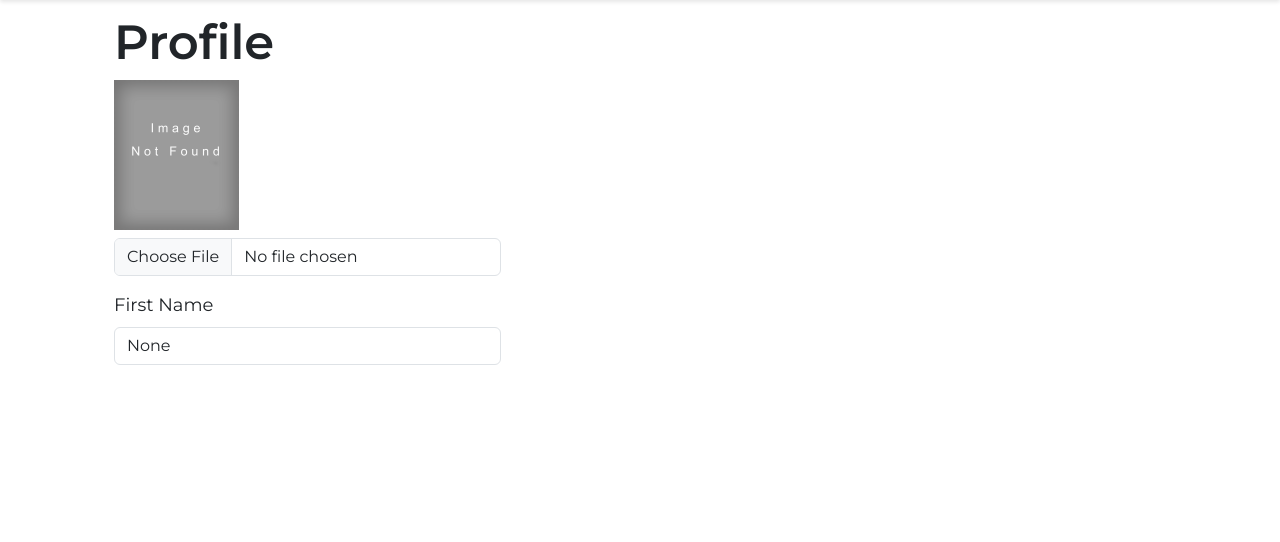
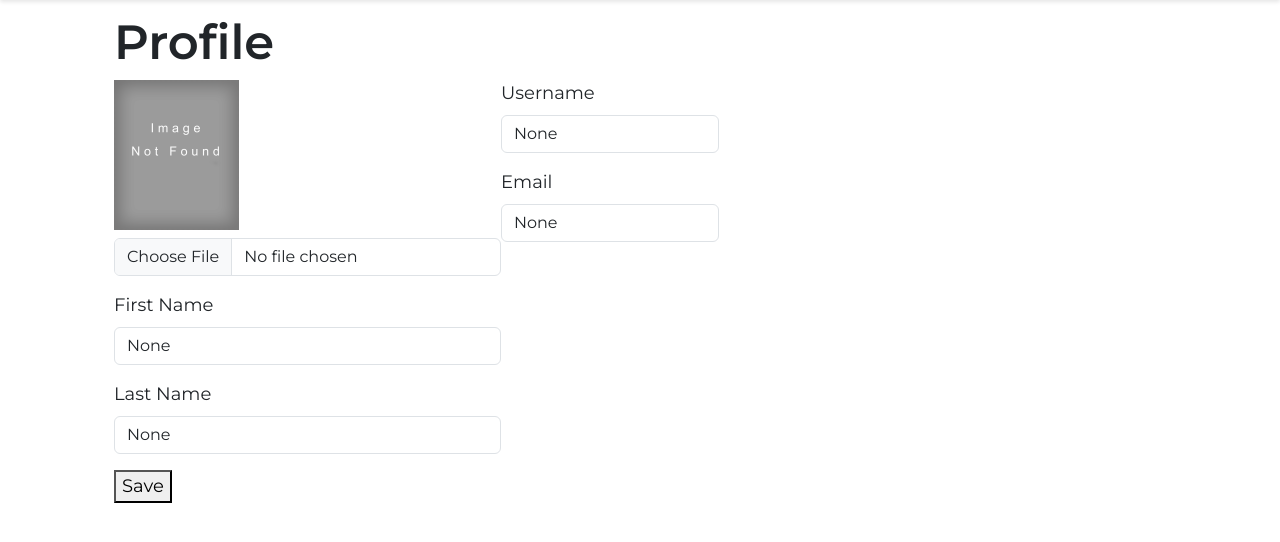
Before and after one commit to sixoper77/PizzaShop, a Django app: template app2/users/templates/users/profile.html in a window 1280 px wide. Shown: the part 80-622 px from the top of the page. Run offline with Django 5.2, Linux system fonts and the light colour scheme; the template is opened without the code that fills it: values that come from a table or form of the project are taken from there, others are empty; parts of the project's set-up code (start-up, migrations or seed data) failed here and were passed over; some libraries are stand-ins or nearby versions.

Commit message:
Add files via upload

```diff
--- a/app2/users/templates/users/profile.html
+++ b/app2/users/templates/users/profile.html
@@ -24,10 +24,29 @@
                             <input type="text" class="form-control form-styleprofile" id="id_first_name"
                              name="first_name" placeholder="Your First Name" value="{{form.first_name.value}}" required>
                         </div>
-
+                        <div class="col-md-12 mb-3">
+                            <label for="id_last_name" class="form-label">Last Name</label>
+                            <input type="text" class="form-control form-styleprofile" id="id_last_name"
+                             name="last_name" placeholder="Your Last Name" value="{{form.last_name.value}}" required>
+                        </div>
+                    </div>
+                    <div class="2box">
+                        <div class="col-md-12 mb-3">
+                            <label for="id_username" class="form-label">Username</label>
+                            <input type="text" class="form-control form-styleprofile" id="id_usernamename"
+                             name="username" placeholder="Your Username" value="{{form.username.value}}" required>
+                        </div>
+                        <div class="col-md-12 mb-3">
+                            <label for="id_email" class="form-label">Email</label>
+                            <input type="text" class="form-control form-styleprofile" id="id_email"
+                             name="email" placeholder="Your Email" value="{{form.email.value}}" required>
+                        </div>
                     </div>
                 </div>
+                <button type="submit" class="profile-btn">Save</button>
             </form>
         </div>
+        {% comment %} orders {% endcomment %}
+
     </div>
 {% endblock content %}
```
